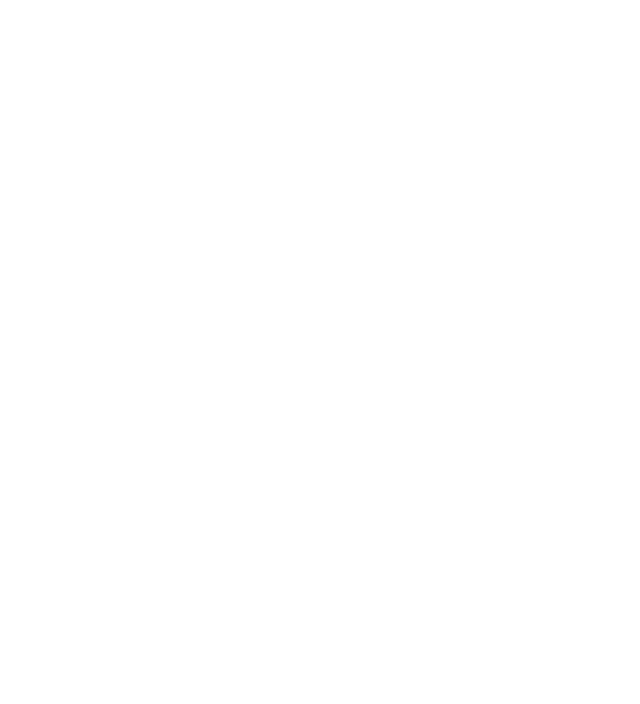
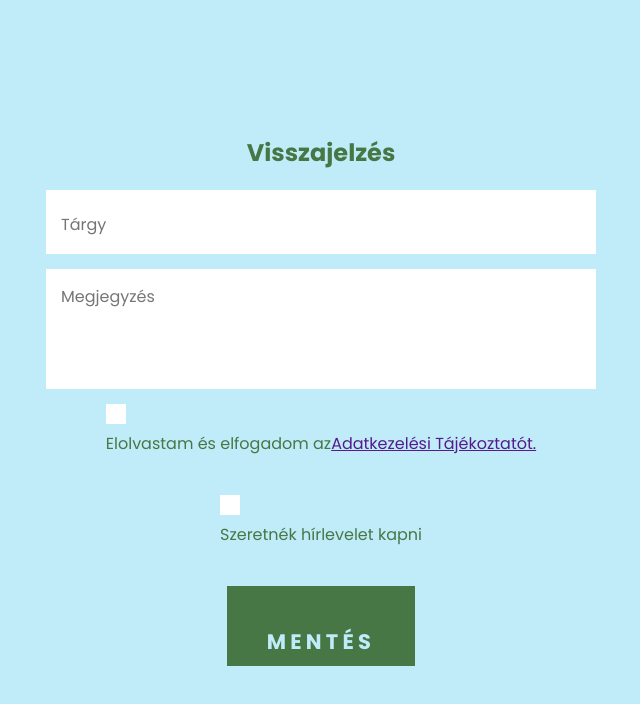
Before and after one commit to stellapolak/uibuild-form-light2, a plain HTML site: page frontend/index.html in a window 1280 px wide. Shown: the whole page, without its empty margins (319-959 px from the left). Drawn offline with Linux system fonts and the light colour scheme.

Commit message:
first round..

```diff
--- a/frontend/index.html
+++ b/frontend/index.html
@@ -4,9 +4,35 @@
 	<meta charset="UTF-8">
 	<meta http-equiv="X-UA-Compatible" content="IE=edge">
 	<meta name="viewport" content="width=device-width, initial-scale=1.0">
-	<title>This is FRONTEND</title>
+	<title>This is </title>
+
+	<link rel="stylesheet" href="style.css">
+	<link rel="stylesheet" href="reset.css">
+
+	<link rel="preconnect" href="https://fonts.googleapis.com">
+	<link rel="preconnect" href="https://fonts.gstatic.com" crossorigin>
+	<link href="https://fonts.googleapis.com/css2?family=Poppins:wght@400;700&display=swap" rel="stylesheet">
+
 </head>
 <body>
-	<div id="root"></div>
+
+	<h1>Visszajelzés</h1>
+
+	<input class="targy" type="text" placeholder="Tárgy">
+
+	<textarea class="megjegyzes" cols="30" rows="10" placeholder="Megjegyzés"></textarea>
+
+	<div>
+	<input type="checkbox" class="checkbox">
+		<label for="checkbox">Elolvastam és elfogadom az <a href=""> Adatkezelési Tájékoztatót.</a></label>
+	</div>
+
+	<div>
+	<input type="checkbox" class="checkbox">
+		<label for="checkbox">Szeretnék hírlevelet kapni</label>
+	</div>
+
+	<button class="button">Mentés</button>
+
 </body>
 </html>
--- /dev/null
+++ b/frontend/reset.css
@@ -0,0 +1,30 @@
+* {
+    margin: 0;
+    padding: 0;
+    border: 0;
+    outline: none;
+    box-sizing: border-box;
+    background: transparent;
+    font-family: inherit;
+  }
+
+  a img {
+    border: none;
+  }
+
+  button,
+  a {
+    cursor: pointer;
+
+  }
+
+  textarea {
+    resize: none;
+  }
+
+  button,
+  textarea,
+  select {
+    appearance: none !important;
+
+  }
--- /dev/null
+++ b/frontend/style.scss
@@ -0,0 +1,103 @@
+body{
+    font-family: 'Poppins', sans-serif;
+    background-color: #C0ebf9;
+    display: flex;
+    flex-direction: column;
+    height: 100vh;
+    width: 100%;
+    justify-content: center;
+    align-items: center;
+}
+
+
+h1{
+    font-weight: 700;
+    font-size: 24px;
+    color: #467745;
+    padding-bottom: 20px;
+}
+
+@media screen and (max-width: 640px){
+    h1{
+        font-size: 24px;
+        text-align: left;
+        display: flex;
+    }
+
+
+    .megjegyzes{
+        width: 100% -40px;
+        margin: 20px;
+    }
+
+    .checkbox{
+        width: 100% -40px;
+        margin: 20px;
+    }
+
+    .targy{
+        width: 100% -40px;
+        margin: 20px;
+    }
+}
+
+.targy{
+    max-width: 600px;
+    width: 550px;
+    height: 64px;
+    font-weight: 400;
+    font-size: 16px;
+    background-color: #fff;
+    margin-bottom: 15px;
+    padding-left: 15px;
+    padding-top: 5px;
+}
+
+.megjegyzes{
+    max-width: 600px;
+    width: 550px;
+    height: 120px;
+    font-weight: 400;
+    font-size: 16px;
+    color: #467745;
+    background-color: #fff;
+    margin-bottom: 15px;
+    padding-left: 15px;
+    padding-top: 15px;
+}
+
+label{
+    font-weight: 400;
+    font-size: 16px;
+    color: #467745;
+    max-width: 600px;
+    height: 64px;
+    display: flex;
+    flex-wrap: wrap;
+    appearance: none;
+
+}
+
+.button{
+    font-weight: 700;
+    font-size: 21px;
+    max-width: 280;
+    height: 80px;
+    background-color: #467745;
+    color: #C0ebf9;
+    letter-spacing: 0.2em;
+    text-transform: uppercase;
+    border: none;
+    text-align: center;
+    padding: 40px;
+
+}
+
+.checkbox{
+    width: 20px;
+    height: 20px;
+
+    background-color: #fff;
+
+    appearance: none;
+}
```
Also changed, not shown: frontend/style.css (added), 1 other file.
